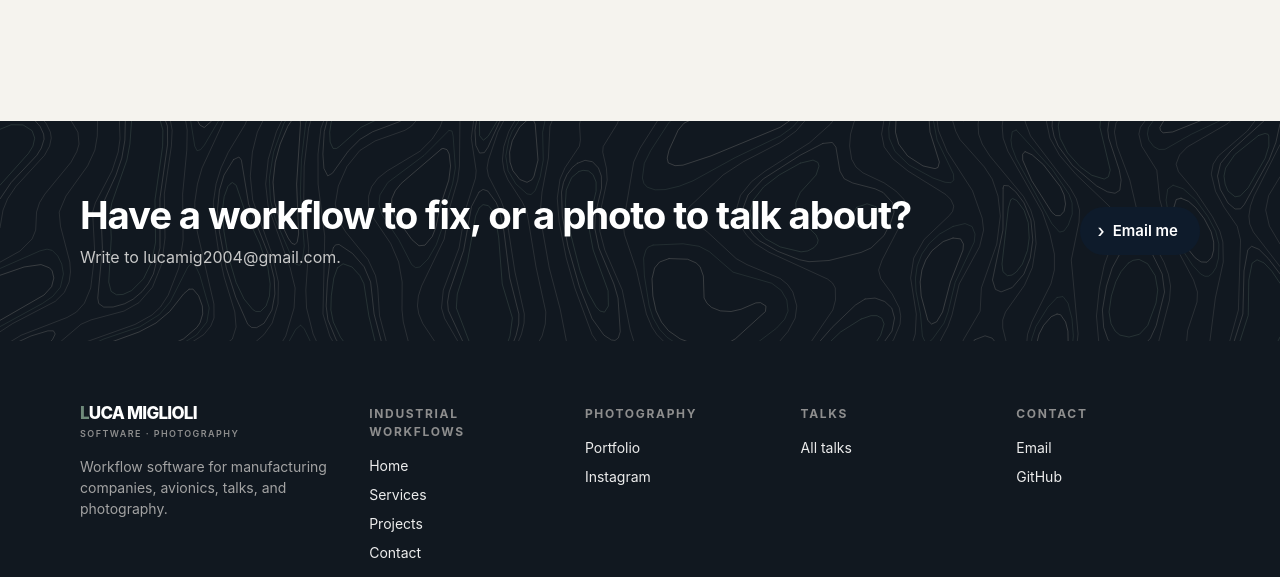
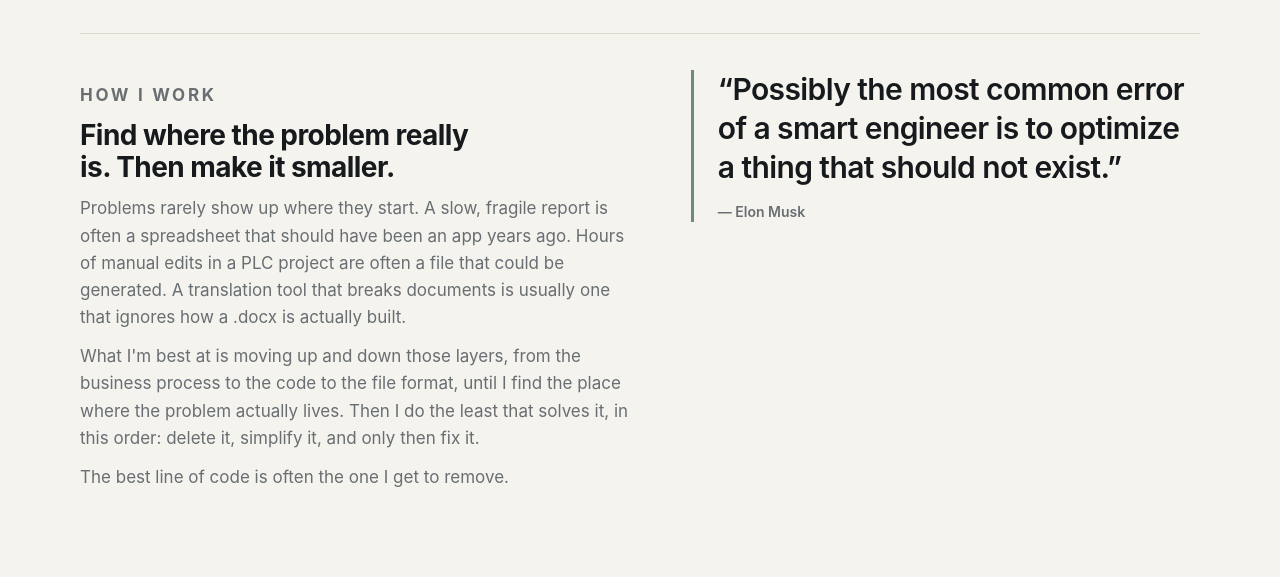
Before and after one commit to LucaM185/Personal, a plain HTML site: page index.html in a window 1280 px wide. Shown: the part 2596-3173 px from the top of the page. Drawn offline with Linux system fonts and the light colour scheme.

Commit message:
changed order and stuff

```diff
--- a/css/hub.css
+++ b/css/hub.css
@@ -102,3 +102,33 @@ img.is-fading,
   .talk { grid-template-columns: 1fr; gap: 12px; padding: 24px 0; }
   .talk .photo { grid-column: auto; }
 }
+
+/* About: "How I work" row with a pull quote */
+.approach { align-items: start; }
+.approach h3 { font-size: clamp(22px, 2.2vw, 28px); text-wrap: balance; }
+
+.approach-quote {
+  margin: 0;
+  padding-left: 24px;
+  border-left: 3px solid var(--accent);
+}
+
+.approach-quote blockquote { margin: 0; }
+
+.approach-quote p {
+  color: var(--ink);
+  font-size: clamp(22px, 2.4vw, 30px);
+  font-weight: 600;
+  line-height: 1.3;
+  letter-spacing: -0.02em;
+  text-wrap: balance;
+}
+
+.approach-quote figcaption {
+  margin-top: 14px;
+  color: var(--muted);
+  font-size: 14px;
+  font-weight: 600;
+}
+
+.approach-quote figcaption::before { content: "— "; }
--- a/index.html
+++ b/index.html
@@ -164,6 +164,21 @@
             <img src="portfolio/images/19.jpg" alt="Mountain village at night with fog in the valley" loading="lazy" decoding="async" data-rotate="image" data-pool="photos">
           </figure>
         </div>
+        <div class="split approach">
+          <div class="split-copy">
+            <p class="kicker">How I work</p>
+            <h3>Find where the problem really is. Then make it smaller.</h3>
+            <p>Problems rarely show up where they start. A slow, fragile report is often a spreadsheet that should have been an app years ago. Hours of manual edits in a PLC project are often a file that could be generated. A translation tool that breaks documents is usually one that ignores how a .docx is actually built.</p>
+            <p>What I'm best at is moving up and down those layers, from the business process to the code to the file format, until I find the place where the problem actually lives. Then I do the least that solves it, in this order: delete it, simplify it, and only then fix it.</p>
+            <p>The best line of code is often the one I get to remove.</p>
+          </div>
+          <figure class="approach-quote">
+            <blockquote>
+              <p>“Possibly the most common error of a smart engineer is to optimize a thing that should not exist.”</p>
+            </blockquote>
+            <figcaption>Elon Musk</figcaption>
+          </figure>
+        </div>
       </div>
     </section>
 
```
